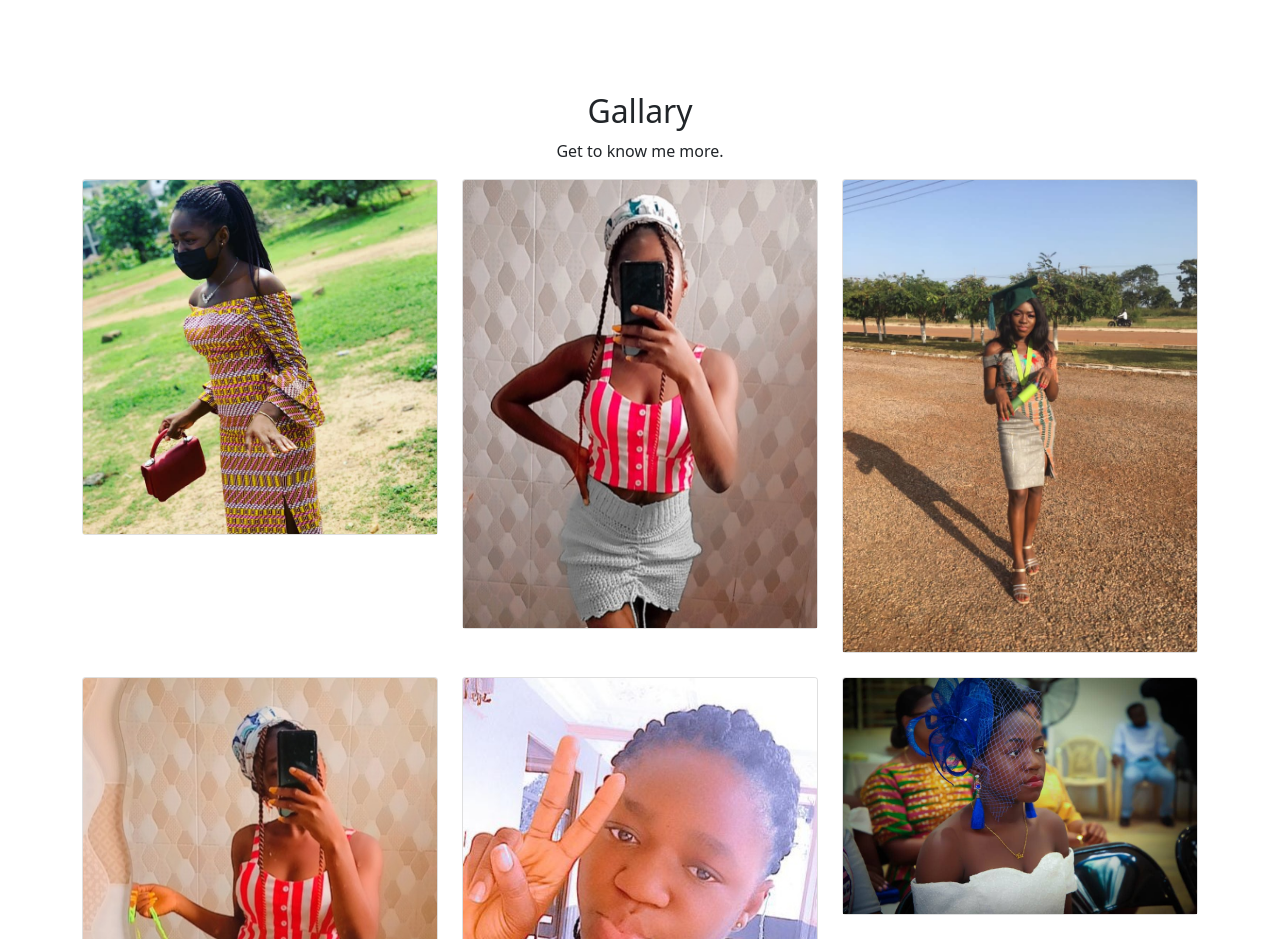
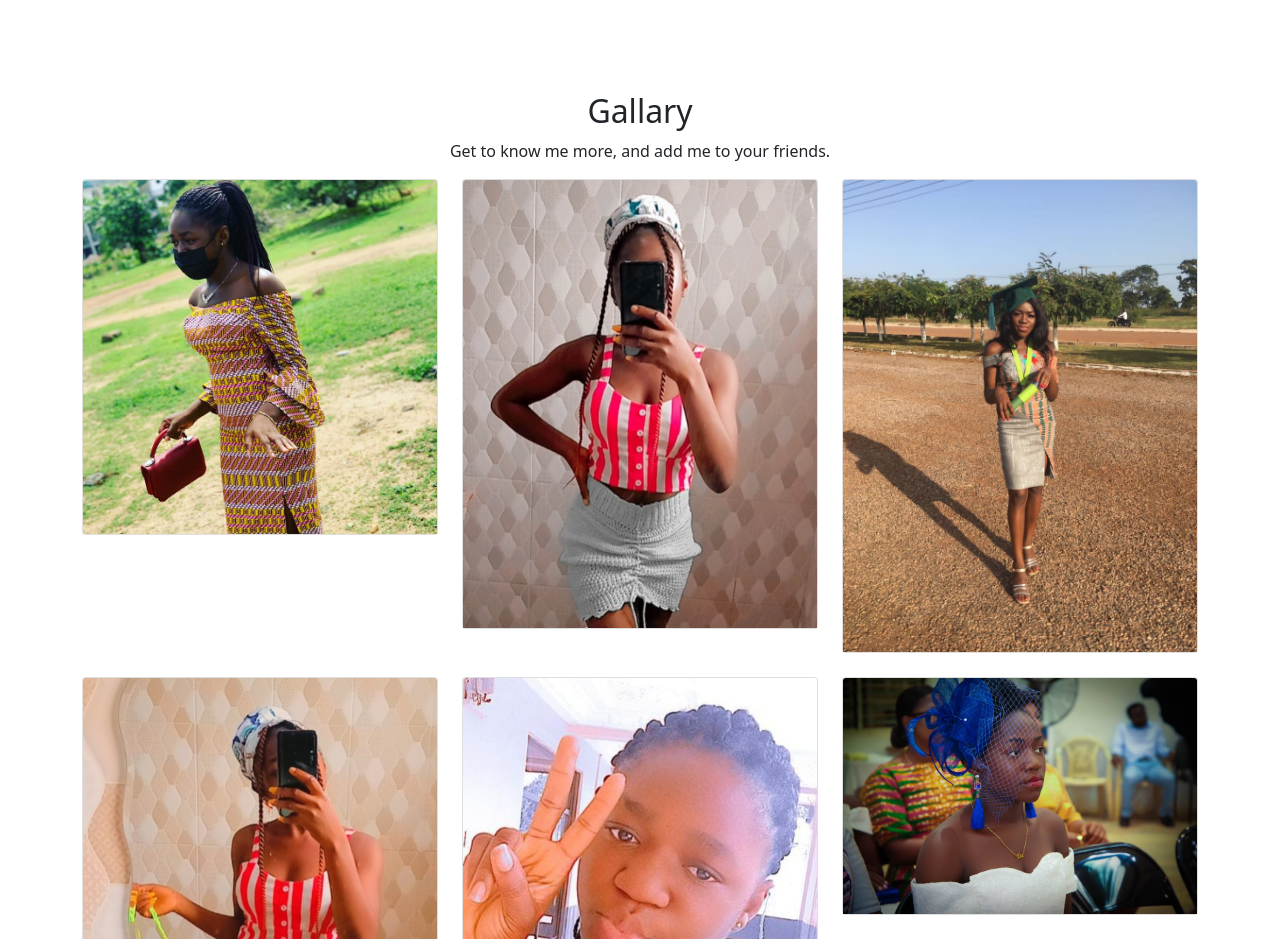
Before and after one commit to Lakyiere/Mysite, a plain HTML site: page index.html in a window 1280 px wide. Shown: the part 2540-3479 px from the top of the page. Drawn offline with nearby package versions, Linux system fonts and the light colour scheme.

Commit message:
initial commit

```diff
--- a/index.html
+++ b/index.html
@@ -349,7 +349,7 @@
         <div class="gallary gallary-contain">
           <div class="text-center">
             <h2>Gallary</h2>
-            <p>Get to know me more.</p>
+            <p>Get to know me more, and add me to your friends.</p>
           </div>
           <div class="row row-cols-1 row-cols-md-3 g-4">
             <div class="col">
```
